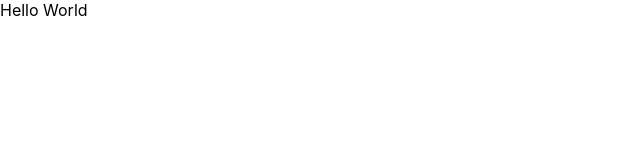
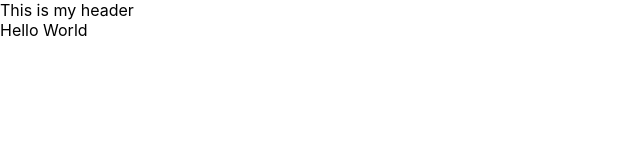
Before and after one commit to EvanTheSmith/blipper, a React (Create React App) app in the folder frontend/: page / in a window 1280 px wide. Shown: the top 160 px of the page, without its empty margins (0-640 px from the left). Built offline with nearby package versions, Linux system fonts and the light colour scheme.

Commit message:
Building header

```diff
--- a/frontend/src/App.js
+++ b/frontend/src/App.js
@@ -1,10 +1,12 @@
 import React, { Component } from 'react';
+import Header from './components/Header';
 import './blipper.css';
 
 class App extends Component {
   render() {
   return (
     <div className="App">
+      <Header />
       Hello World
     </div>
   )}
--- /dev/null
+++ b/frontend/src/components/Header.js
@@ -0,0 +1,5 @@
+import React from "react";
+
+const Header = () => <div className="blipperHeader">This is my header</div>
+
+export default Header;
```
Also changed, not shown: 1 other file (tests, documents, lock files or other folders).
